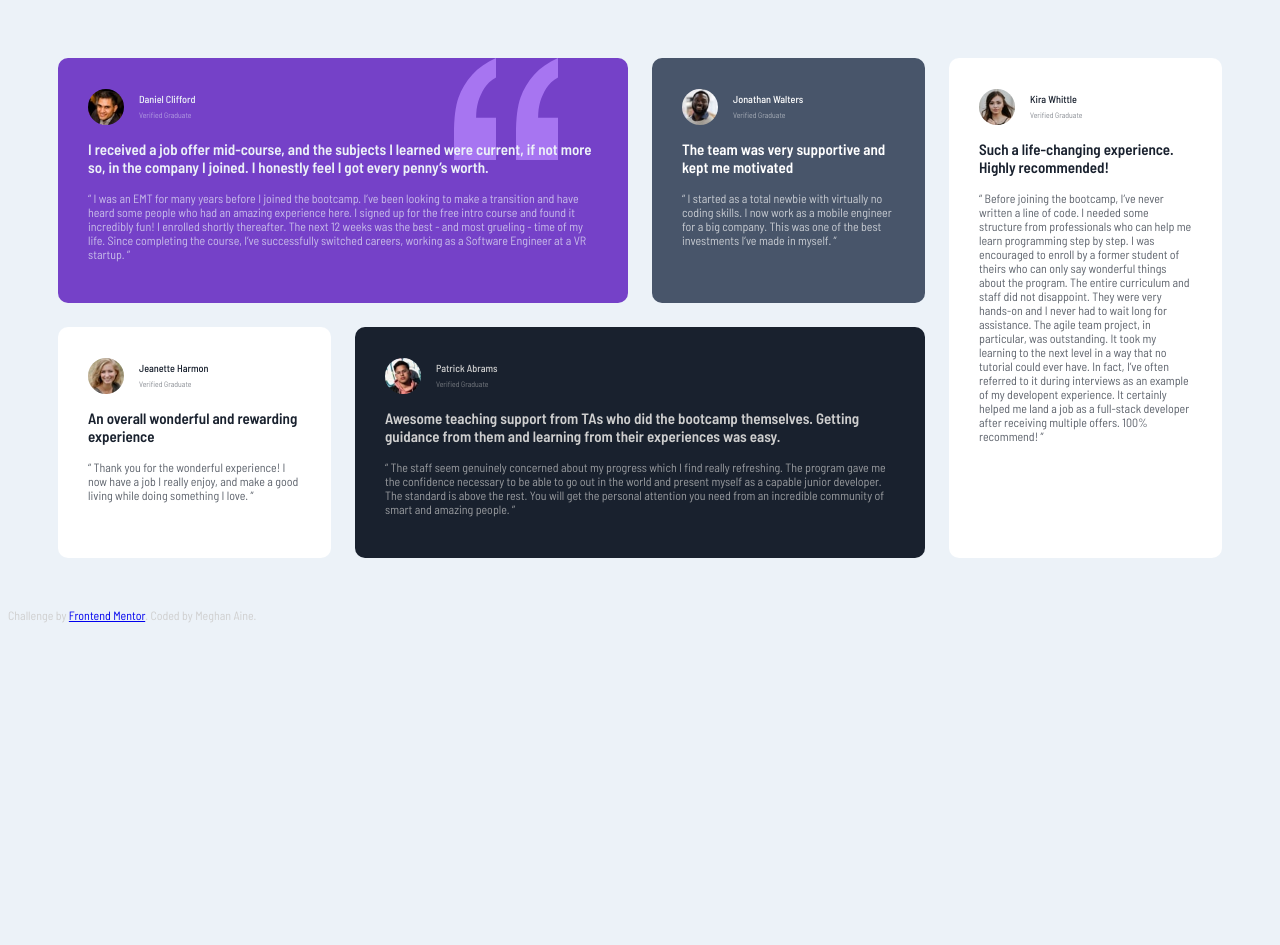
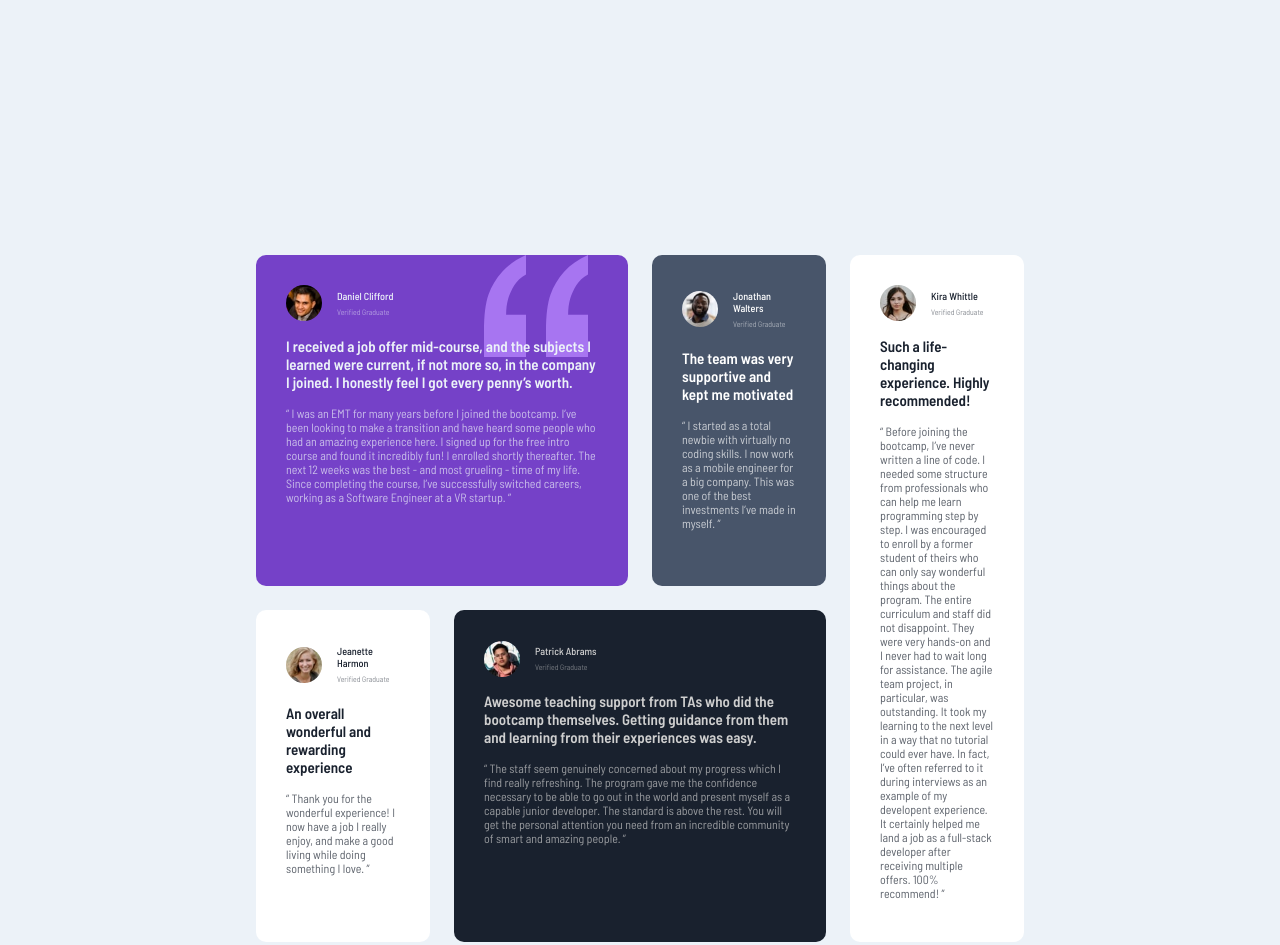
Before and after one commit to meghan-aine/testimonial-grid, a plain HTML site: page index.html in a window 1280 px wide. Shown: the top 945 px of the page. Before the commit the page ends 800 px from the top, so only its background shows below. Drawn offline with Linux system fonts and the light colour scheme.

Commit message:
Update style.css
Introduce padding into container

```diff
--- a/style.css
+++ b/style.css
@@ -87,10 +87,12 @@ body {
 #container {
     display: grid;
     grid-template-columns: repeat(4, 1fr);
+    grid-template-rows: repeat(2, 1fr);
     grid-template-areas: "daniel daniel jonathan kira"
         "jeanette patrick patrick kira";
     gap: 2rem;
-    margin: 50px 50px
+    margin: 50px 50px;
+    padding: 16.4rem 16.5rem;
 }
 
 
```
